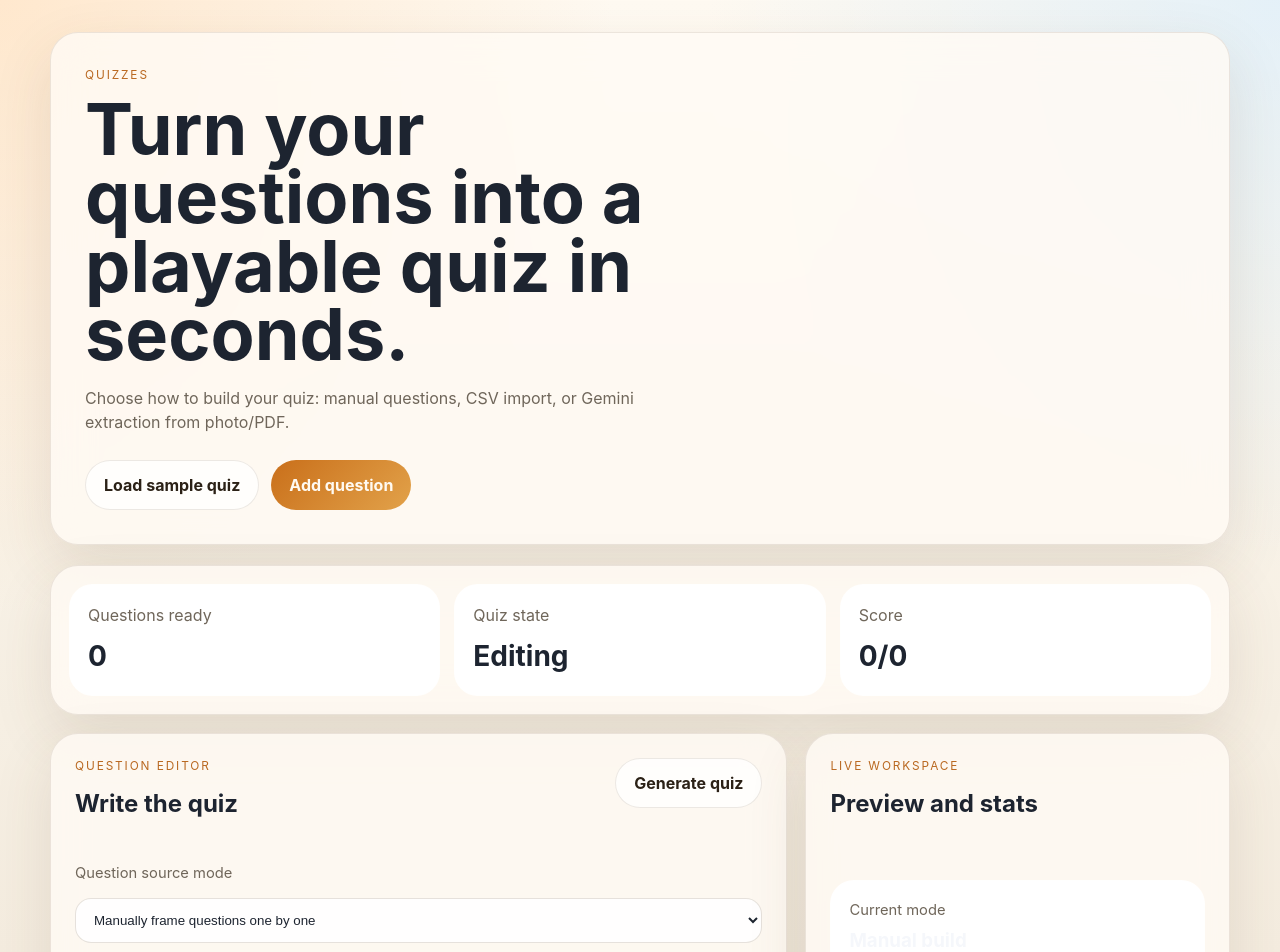
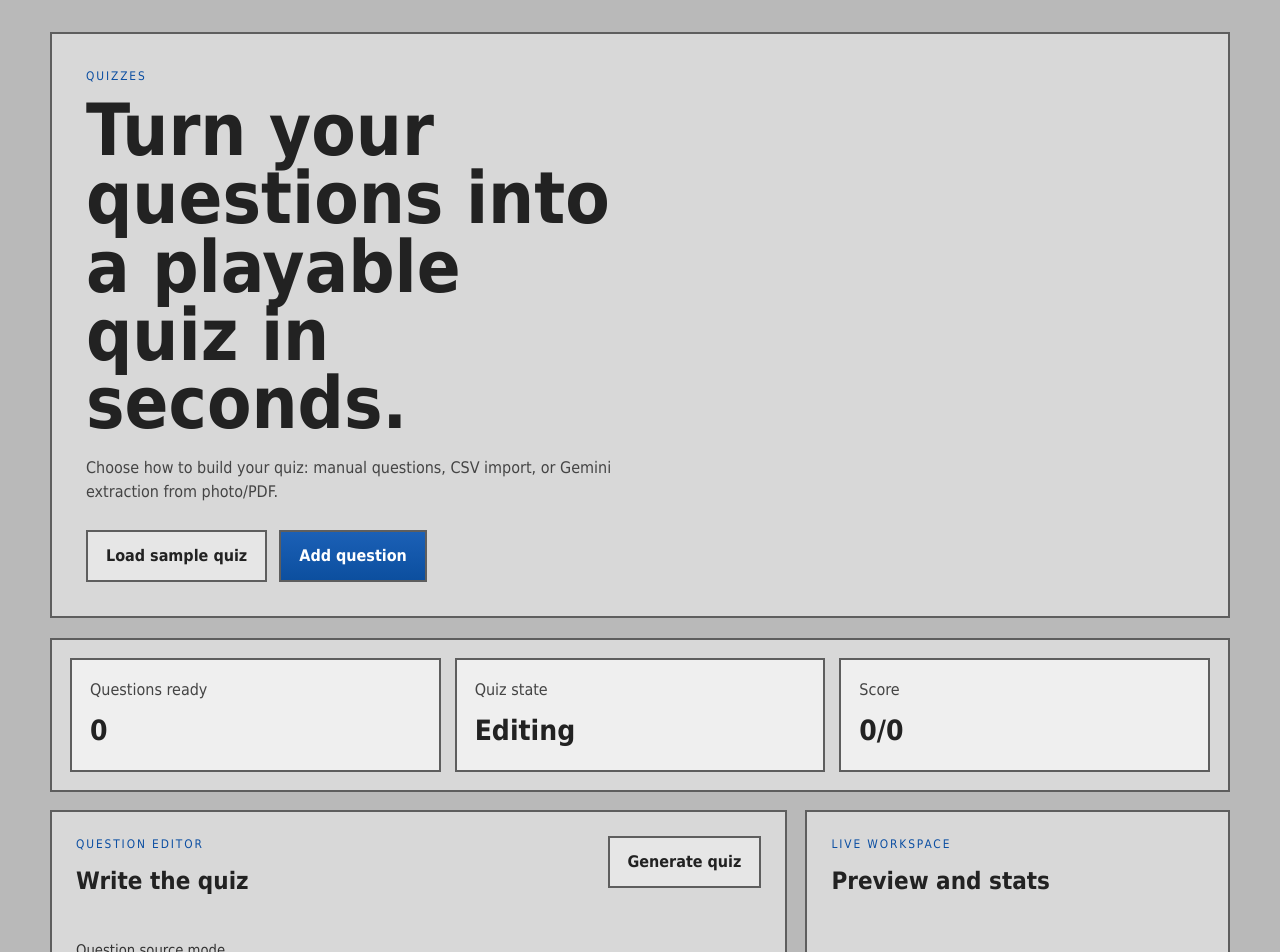
Before and after one commit to ayush-bhavsar/quizzes, a React (Vite) app: page / in a window 1280 px wide. Shown: the top 952 px of the page. Built offline with nearby package versions, Linux system fonts and the light colour scheme.

Commit message:
ui changed

```diff
--- a/src/styles.css
+++ b/src/styles.css
@@ -1,26 +1,23 @@
 :root {
   color-scheme: light;
-  font-family: Inter, "Segoe UI", system-ui, -apple-system, BlinkMacSystemFont, sans-serif;
+  font-family: Tahoma, Verdana, "Segoe UI", sans-serif;
   line-height: 1.5;
   font-weight: 400;
-  color: #1d2430;
-  background:
-    radial-gradient(circle at top left, rgba(255, 214, 170, 0.5), transparent 30%),
-    radial-gradient(circle at top right, rgba(196, 229, 255, 0.45), transparent 28%),
-    linear-gradient(180deg, #fffaf2 0%, #f6efe3 45%, #efe4d4 100%);
+  color: #222;
+  background: #b9b9b9;
   font-synthesis: none;
   text-rendering: optimizeLegibility;
   -webkit-font-smoothing: antialiased;
   -moz-osx-font-smoothing: grayscale;
-  --surface: rgba(255, 251, 245, 0.82);
-  --surface-strong: rgba(255, 255, 255, 0.96);
-  --border: rgba(99, 79, 48, 0.12);
-  --text-muted: #6f665a;
-  --accent: #b96820;
-  --accent-strong: #d17824;
-  --success: #2f8f62;
-  --danger: #b55252;
-  --shadow: 0 22px 60px rgba(90, 67, 40, 0.12);
+  --surface: #d8d8d8;
+  --surface-strong: #efefef;
+  --border: #5e5e5e;
+  --text-muted: #444;
+  --accent: #0b4ea2;
+  --accent-strong: #083d7b;
+  --success: #0c6b35;
+  --danger: #7f1f1f;
+  --shadow: none;
 }
 
 * {
@@ -68,14 +65,13 @@ button {
 .stats-grid,
 .panel,
 .error-banner {
-  border: 1px solid var(--border);
+  border: 2px solid var(--border);
   background: var(--surface);
   box-shadow: var(--shadow);
-  backdrop-filter: blur(20px);
 }
 
 .hero-copy {
-  border-radius: 28px;
+  border-radius: 0;
   padding: 34px;
   width: 100%;
 }
@@ -120,22 +116,21 @@ h1 {
 .primary-button,
 .secondary-button,
 .ghost-button {
-  border: 0;
-  border-radius: 999px;
+  border: 2px solid var(--border);
+  border-radius: 0;
   padding: 12px 18px;
   font-weight: 700;
   transition: transform 180ms ease, opacity 180ms ease, background-color 180ms ease, color 180ms ease;
 }
 
 .primary-button {
-  color: #fffaf2;
-  background: linear-gradient(135deg, #c96f1a, #e2a24a);
+  color: #fff;
+  background: linear-gradient(180deg, #1b60b6, #0c4f9f);
 }
 
 .secondary-button {
-  color: #2b2116;
-  background: rgba(255, 255, 255, 0.76);
-  border: 1px solid rgba(99, 79, 48, 0.12);
+  color: #222;
+  background: #e6e6e6;
 }
 
 .ghost-button {
@@ -161,7 +156,7 @@ h1 {
   grid-template-columns: repeat(3, minmax(0, 1fr));
   gap: 14px;
   align-content: start;
-  border-radius: 28px;
+  border-radius: 0;
   padding: 18px;
   width: 100%;
 }
@@ -172,9 +167,9 @@ h1 {
 .question-card,
 .quiz-card,
 .review-card {
-  border: 1px solid rgba(255, 255, 255, 0.09);
+  border: 2px solid var(--border);
   background: var(--surface-strong);
-  border-radius: 24px;
+  border-radius: 0;
 }
 
 .stat-card {
@@ -195,10 +190,11 @@ h1 {
 
 .error-banner {
   margin: 0 0 18px;
-  border-radius: 20px;
+  border-radius: 0;
   padding: 14px 18px;
-  color: #ffd0d0;
-  border-color: rgba(255, 122, 122, 0.25);
+  color: #4b1010;
+  border-color: #7f1f1f;
+  background: #f4d7d7;
 }
 
 .content-grid {
@@ -227,7 +223,7 @@ h1 {
 }
 
 .panel {
-  border-radius: 28px;
+  border-radius: 0;
   padding: 24px;
 }
 
@@ -254,17 +250,17 @@ h1 {
 .bulk-entry-card {
   margin-bottom: 16px;
   padding: 16px;
-  border-radius: 18px;
-  border: 1px solid rgba(255, 255, 255, 0.1);
-  background: rgba(10, 20, 36, 0.75);
+  border-radius: 0;
+  border: 2px solid var(--border);
+  background: #dadada;
 }
 
 .ai-entry-card {
   margin-bottom: 16px;
   padding: 16px;
-  border-radius: 18px;
-  border: 1px solid rgba(120, 213, 255, 0.24);
-  background: linear-gradient(160deg, rgba(11, 22, 40, 0.88), rgba(8, 18, 34, 0.7));
+  border-radius: 0;
+  border: 2px solid var(--border);
+  background: #dcdcdc;
   display: grid;
   gap: 10px;
 }
@@ -300,24 +296,24 @@ h1 {
 
 .field-label {
   display: block;
-  color: var(--text-muted);
+  color: #333;
   font-size: 0.92rem;
   margin-bottom: 6px;
 }
 
 .text-input {
   width: 100%;
-  border: 1px solid rgba(99, 79, 48, 0.16);
-  border-radius: 16px;
-  background: rgba(255, 255, 255, 0.88);
-  color: #1d2430;
+  border: 2px solid var(--border);
+  border-radius: 0;
+  background: #fff;
+  color: #222;
   padding: 13px 14px;
   outline: none;
 }
 
 .text-input:focus {
-  border-color: rgba(185, 104, 32, 0.7);
-  box-shadow: 0 0 0 4px rgba(185, 104, 32, 0.12);
+  border-color: #0b4ea2;
+  box-shadow: inset 0 0 0 1px #0b4ea2;
 }
 
 .file-input {
@@ -364,11 +360,12 @@ h1 {
   justify-content: center;
   width: 28px;
   height: 28px;
-  border-radius: 50%;
-  background: rgba(120, 213, 255, 0.1);
-  color: var(--accent);
+  border-radius: 0;
+  background: #d4d4d4;
+  color: #222;
   font-size: 0.85rem;
   font-weight: 700;
+  border: 1px solid var(--border);
 }
 
 .type-note {
@@ -389,9 +386,9 @@ h1 {
   align-items: center;
   gap: 8px;
   padding: 8px 12px;
-  border: 1px solid rgba(255, 255, 255, 0.12);
-  border-radius: 999px;
-  background: rgba(255, 255, 255, 0.04);
+  border: 2px solid var(--border);
+  border-radius: 0;
+  background: #e6e6e6;
 }
 
 .pattern-chip input {
@@ -410,12 +407,12 @@ h1 {
 
 .preview-card {
   padding: 18px;
-  color: var(--text-muted);
+  color: #444;
 }
 
 .preview-card h3 {
   margin-bottom: 10px;
-  color: #f5f7fb;
+  color: #222;
 }
 
 .live-stat-grid {
@@ -424,10 +421,10 @@ h1 {
 }
 
 .preview-stat-item {
-  border: 1px solid rgba(255, 255, 255, 0.1);
-  border-radius: 14px;
+  border: 2px solid var(--border);
+  border-radius: 0;
   padding: 12px 14px;
-  background: rgba(5, 12, 23, 0.38);
+  background: #e5e5e5;
 }
 
 .preview-stat-item span {
@@ -436,7 +433,7 @@ h1 {
 }
 
 .preview-stat-item strong {
-  color: #f5f7fb;
+  color: #222;
   font-size: 1.15rem;
 }
 
@@ -446,10 +443,10 @@ h1 {
 }
 
 .live-preview-item {
-  border: 1px solid rgba(255, 255, 255, 0.09);
-  border-radius: 14px;
+  border: 2px solid var(--border);
+  border-radius: 0;
   padding: 11px 12px;
-  background: rgba(6, 14, 26, 0.55);
+  background: #efefef;
 }
 
 .live-preview-meta {
@@ -462,7 +459,7 @@ h1 {
 
 .live-preview-prompt {
   margin: 0;
-  color: #d9e6fb;
+  color: #222;
   line-height: 1.35;
 }
 
@@ -477,16 +474,17 @@ h1 {
 
 .progress-shell {
   height: 10px;
-  border-radius: 999px;
-  background: rgba(255, 255, 255, 0.08);
+  border-radius: 0;
+  background: #c9c9c9;
   overflow: hidden;
   margin-bottom: 14px;
+  border: 1px solid var(--border);
 }
 
 .progress-bar {
   height: 100%;
-  border-radius: inherit;
-  background: linear-gradient(90deg, var(--accent), var(--success));
+  border-radius: 0;
+  background: linear-gradient(90deg, #0b4ea2, #3c76bf);
   transition: width 200ms ease;
 }
 
@@ -519,22 +517,22 @@ h1 {
 
 .answer-button {
   text-align: left;
-  border: 1px solid rgba(99, 79, 48, 0.12);
-  background: rgba(255, 255, 255, 0.76);
-  color: #1d2430;
-  border-radius: 18px;
+  border: 2px solid var(--border);
+  background: #efefef;
+  color: #222;
+  border-radius: 0;
   padding: 14px 16px;
   transition: border-color 180ms ease, transform 180ms ease, background-color 180ms ease;
 }
 
 .answer-button:hover {
   transform: translateY(-1px);
-  border-color: rgba(185, 104, 32, 0.45);
+  border-color: #0b4ea2;
 }
 
 .answer-button.selected {
-  border-color: rgba(185, 104, 32, 0.85);
-  background: rgba(185, 104, 32, 0.12);
+  border-color: #0b4ea2;
+  background: #dce8f8;
 }
 
 .summary-grid {
@@ -551,7 +549,7 @@ h1 {
 }
 
 .summary-card.highlight {
-  background: linear-gradient(145deg, rgba(255, 214, 170, 0.32), rgba(226, 162, 74, 0.16));
+  background: linear-gradient(145deg, #e6e6e6, #d9d9d9);
 }
 
 .review-card {
@@ -575,7 +573,7 @@ h1 {
 }
 
 .review-card span {
-  color: #ffffff;
+  color: #222;
   font-weight: 700;
 }
 
@@ -612,7 +610,7 @@ h1 {
   .hero-copy,
   .panel,
   .stats-grid {
-    border-radius: 22px;
+    border-radius: 0;
     padding: 18px;
   }
 
```
